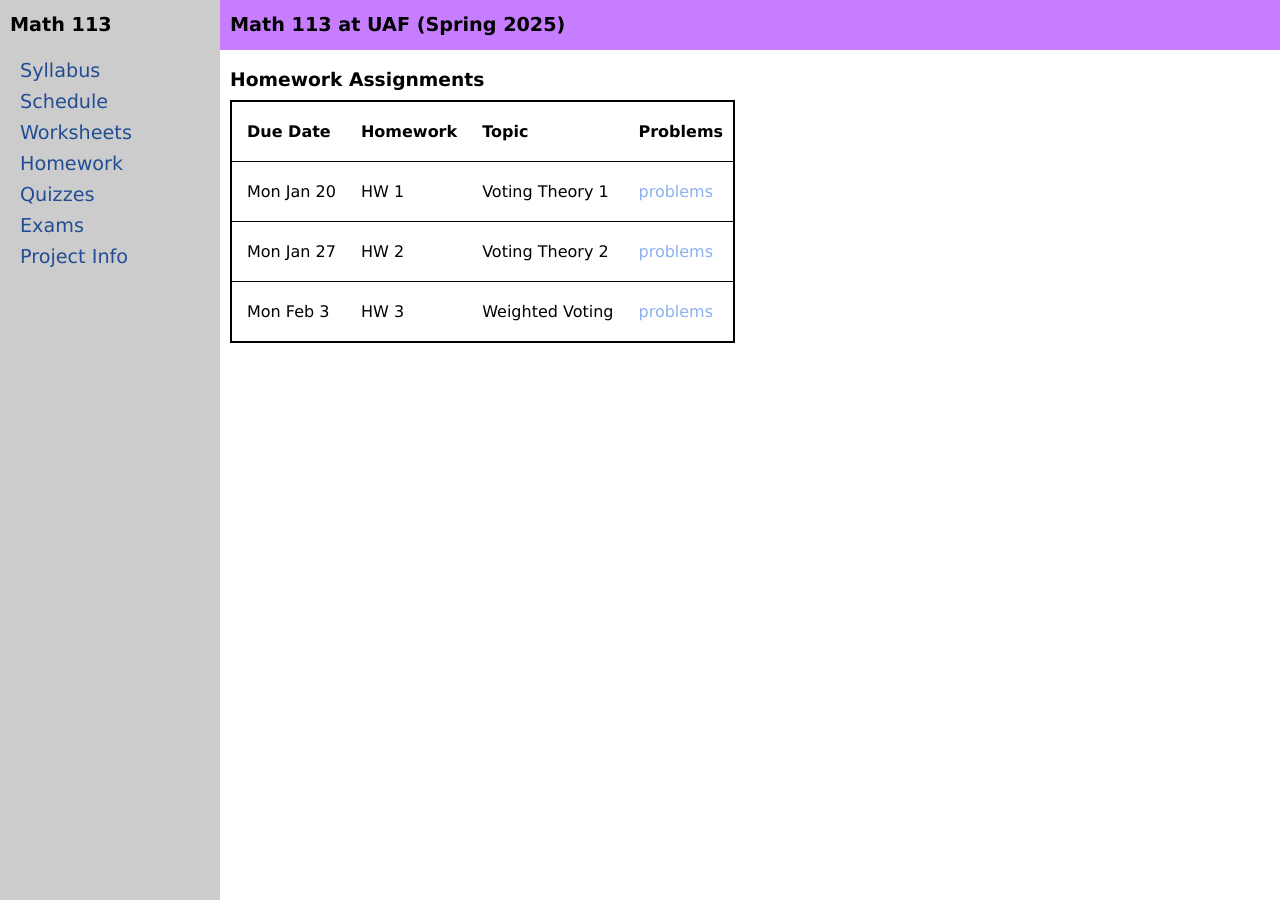
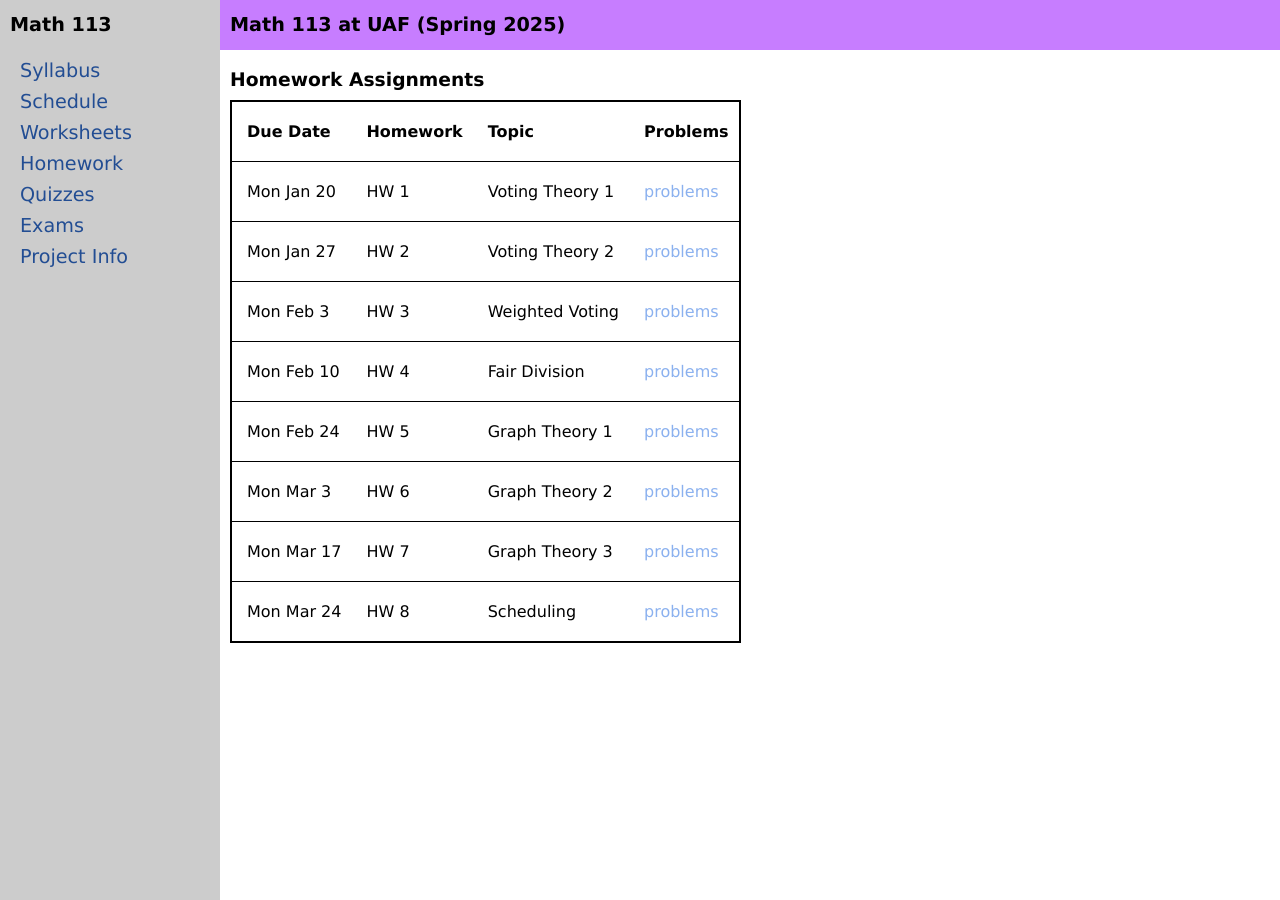
Before and after one commit to uaf-math/math113, a Jekyll site: the page built from homework.md, in a window 1280 px wide. Built offline with Jekyll 4.4.1, drawn with Linux system fonts in a browser that asks for light colours.

Commit message:
Update homework.yml

```diff
--- a/_data/homework.yml
+++ b/_data/homework.yml
@@ -13,3 +13,28 @@
     - number: HW 3
       topic: Weighted Voting
       problems: Homework_3.pdf
+- due: Mon Feb 10
+  sections:
+    - number: HW 4
+      topic: Fair Division
+      problems: Homework_4.pdf
+- due: Mon Feb 24
+  sections:
+    - number: HW 5
+      topic: Graph Theory 1
+      problems: Homework_5.pdf
+- due: Mon Mar 3
+  sections:
+    - number: HW 6
+      topic: Graph Theory 2
+      problems: Homework_6.pdf
+- due: Mon Mar 17
+  sections:
+    - number: HW 7
+      topic: Graph Theory 3
+      problems: Homework_7.pdf
+- due: Mon Mar 24
+  sections:
+    - number: HW 8
+      topic: Scheduling
+      problems: Homework_8.pdf
```
